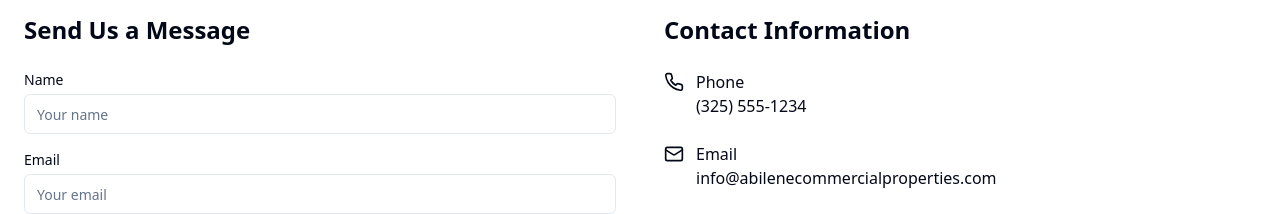
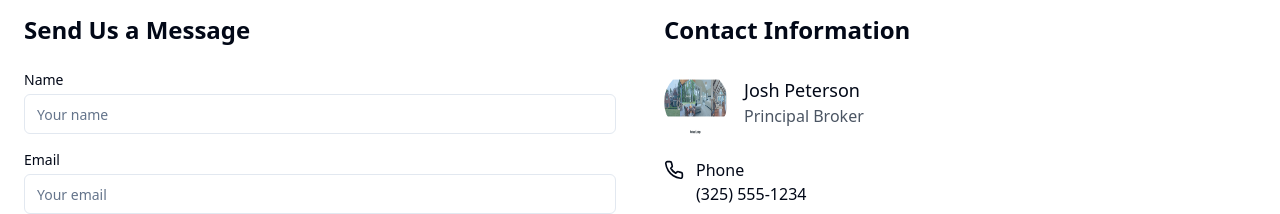
Before and after one commit to raderhead/josh-lead-gen, a React (Vite) app: page /contact in a window 1280 px wide. Shown: the part 187-401 px from the top of the page. Built offline with nearby package versions, Linux system fonts and the light colour scheme.

Commit message:
Add Josh's picture
Revert changes to include Josh's picture.

```diff
--- a/src/pages/Contact.tsx
+++ b/src/pages/Contact.tsx
@@ -7,6 +7,7 @@ import { Input } from '@/components/ui/input';
 import { Textarea } from '@/components/ui/textarea';
 import { Card } from '@/components/ui/card';
 import { useToast } from '@/hooks/use-toast';
+import { Avatar, AvatarImage, AvatarFallback } from '@/components/ui/avatar';
 
 const Contact: React.FC = () => {
   const { toast } = useToast();
@@ -107,6 +108,16 @@ const Contact: React.FC = () => {
           <div>
             <h2 className="text-2xl font-semibold mb-6">Contact Information</h2>
             <div className="space-y-6">
+              <div className="flex items-center">
+                <Avatar className="h-16 w-16 mr-4">
+                  <AvatarImage src="/lovable-uploads/55deabfb-d38d-4cf3-ad88-d5e416c3ae39.png" alt="Josh Peterson" />
+                  <AvatarFallback>JP</AvatarFallback>
+                </Avatar>
+                <div>
+                  <h3 className="text-lg font-medium">Josh Peterson</h3>
+                  <p className="text-gray-600">Principal Broker</p>
+                </div>
+              </div>
               <div className="flex items-start">
                 <Phone className="h-5 w-5 mr-3 mt-0.5" />
                 <div>
```
